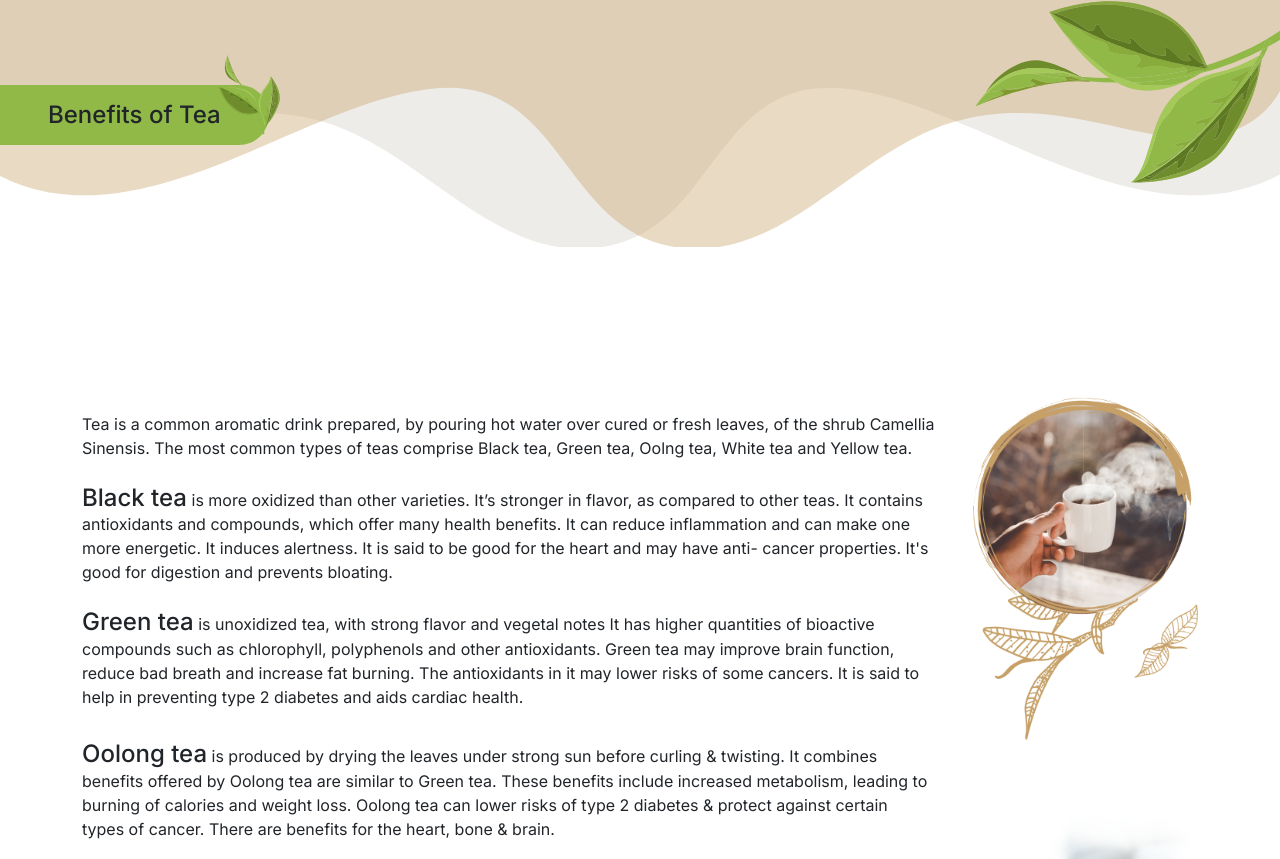
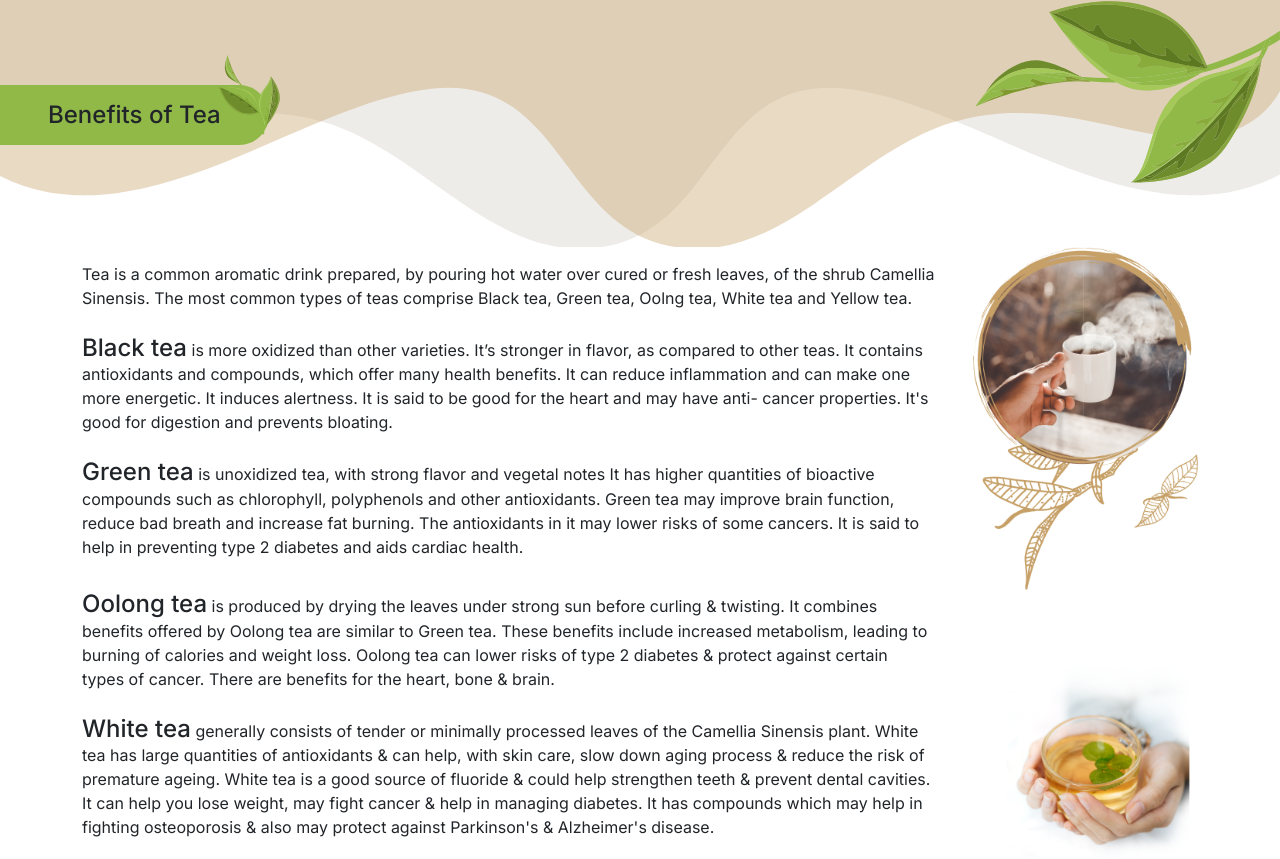
Before and after one commit to sajeerali-creo/ghanshyam.github.io, a plain HTML site: page benefit.html in a window 1280 px wide. Shown: the part 1069-1928 px from the top of the page. Drawn offline with nearby package versions, Linux system fonts and the light colour scheme.

Commit message:
update benefits

```diff
--- a/benefit.html
+++ b/benefit.html
@@ -98,7 +98,7 @@
                     <h3 class="h2 text-dark m-0">Benefits of Tea</h3>
                 </div>
             </div>
-            <div class="container padding-top padding-bottom mb-4">
+            <div class="container padding-bottom mb-4">
                 <div class="row padding-bottom">
                     <div class="col-lg-12">
                         <div class="d-flex gap-4 flex-column flex-lg-row align-items-center">
```
